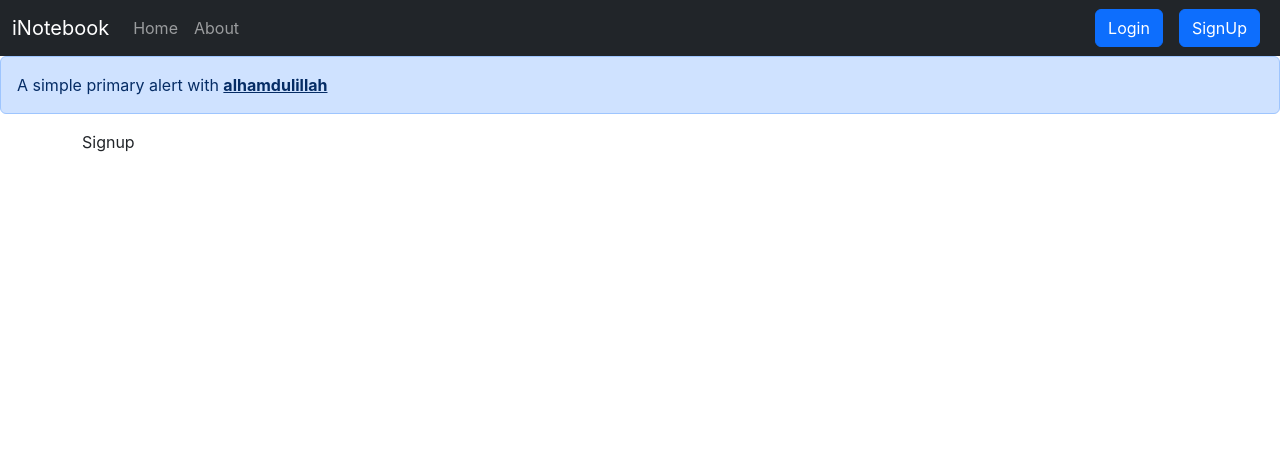
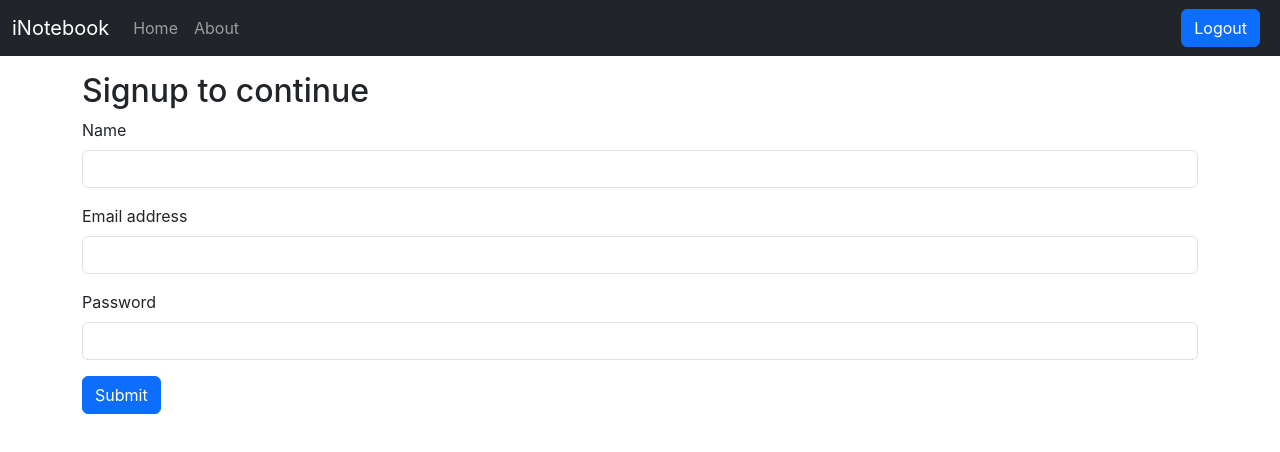
Before and after one commit to sarahasan17/iNotebook, a React (Create React App) app: page /signup in a window 1280 px wide. Shown: the top 452 px of the page. Built offline with nearby package versions, Linux system fonts and the light colour scheme; sample sign-in values are in the browser's storage.

Commit message:
fetch apis and logout

```diff
--- a/src/App.js
+++ b/src/App.js
@@ -5,23 +5,38 @@ import { BrowserRouter as Router, Routes, Route } from "react-router-dom";
 import About from './components/About';
 import Home from './components/Home';
 import NoteState from './context/notes/NotesState';
-import ALert from './components/ALert';
+import Alert from './components/Alert';
 import Login from './components/Login';
 import Signup from './components/Signup';
+import { useState } from 'react';
+
 
 function App() {
+   const [alert, setAlert] = useState(null);
+   const showAlert = (message, type) => {
+     setAlert({
+       msg: message,
+       type: type,
+     });
+     setTimeout(() => {
+       setAlert(null);
+     }, 2000);
+   };
   return (
     <>
       <NoteState>
         <Router>
           <Navbar />
-          <ALert message="alhamdulillah" />
+          <Alert alert={alert} />
           <div className="container">
             <Routes>
-              <Route path="/" element={<Home />} />
-              <Route path="/about" element={<About />} />
-              <Route path="/login" element={<Login />} />
-              <Route path="/signup" element={<Signup />} />
+              <Route path="/" element={<Home showAlert={showAlert} />} />
+              <Route path="/about" element={<About showAlert={showAlert} />} />
+              <Route path="/login" element={<Login showAlert={showAlert} />} />
+              <Route
+                path="/signup"
+                element={<Signup showAlert={showAlert} />}
+              />
             </Routes>
           </div>
         </Router>
--- a/src/components/ALert.js
+++ b/src/components/ALert.js
@@ -1,17 +1,22 @@
-import React from 'react'
+import React from "react";
 
-function ALert(props) {
+export default function Alert(props) {
   return (
-    <div>
-      <div className="alert alert-primary" role="alert">
-        A simple primary alert with{" "}
-        <a href="#" class="alert-link">
-          {props.message}
-        </a>
-
+    props.alert && (
+      <div style={{ height: "50px" }}>
+        <div
+          className={`alert alert-${props.alert.type} alert-dismissible fade show`}
+          role="alert"
+        >
+          <strong>{props.alert.type}</strong>:{props.alert.msg}
+          <button
+            type="button"
+            className="btn-close"
+            data-bs-dismiss="alert"
+            aria-label="Close"
+          ></button>
+        </div>
       </div>
-    </div>
+    )
   );
 }
-
-export default ALert
--- a/src/components/AddNote.js
+++ b/src/components/AddNote.js
@@ -1,7 +1,7 @@
 import React, { useContext,useState } from 'react'
 import noteContext from "../context/notes/notesContext";
 
-function AddNote() {
+function AddNote(props) {
     const noteval = useContext(noteContext);
     const {addNote} = noteval;
     const [note, setNotes] = useState({
@@ -12,6 +12,7 @@ function AddNote() {
     const handleClick=async(e)=>{
         e.preventDefault();
         await addNote(note.title,note.description,note.tag);
+        props.showAlert("notes added successfully", "success");
     };
     const onChange = (e) => {
         setNotes({...note,[e.target.name]:e.target.value})
--- a/src/components/Home.js
+++ b/src/components/Home.js
@@ -2,10 +2,11 @@ import React, { useContext } from "react";
 import Notes from "./Notes";
 import AddNote from "./AddNote";
 
-function Home() {
+function Home(props) {
+  const {showAlert}=props
   return (
     <div className="container">
-      <Notes/>
+      <Notes showAlert={showAlert}/>
     </div>
   );
 }
--- a/src/components/Login.js
+++ b/src/components/Login.js
@@ -1,6 +1,6 @@
 import React, { useState } from 'react'
 import { useNavigate } from "react-router-dom";
-function Login() {
+function Login(props) {
   const host = "http://localhost:5000";
   let navigate=useNavigate()
   const [credentials,setCredentials]=useState({email:"",password:""})
@@ -16,9 +16,11 @@ function Login() {
      const json=await response.json();
      if(json.success){
         localStorage.setItem('token',json.authtoken)
-        navigate('/')
+        navigate("/");
+        props.showAlert("login successful", "success");
+
      }else{
-        alert('write the correct credentials')
+        props.showAlert("invalid credentials","danger")
      }
      console.log(json)
   }
@@ -27,7 +29,8 @@ function Login() {
   };
   return (
     <div>
-      <form onSubmit={handleSubmit}>
+      <form onSubmit={handleSubmit} className="mt-3">
+        <h2>Login to continue</h2>
         <div className="mb-3">
           <label htmlFor="exampleInputEmail1" className="form-label">
             Email address
--- a/src/components/Navbar.js
+++ b/src/components/Navbar.js
@@ -1,11 +1,16 @@
 import React, { useEffect } from 'react'
-import { Link, useLocation } from 'react-router-dom'
+import { Link, useLocation, useNavigate } from 'react-router-dom'
 
 function Navbar() {
     let location=useLocation();
+    let navigate=useNavigate();
     useEffect(()=>{
         console.log(location)
     },[location])
+    const handleLogout=()=>{
+      localStorage.removeItem('token');
+      navigate('/login')
+    }
   return (
     <div>
       <nav className="navbar navbar-expand-lg navbar-dark bg-dark">
@@ -46,6 +51,7 @@ function Navbar() {
                 </Link>
               </li>
             </ul>
+            {!localStorage.getItem("token")?
             <form className="d-flex">
               <Link className="btn btn-primary mx-2" to="/login" role="button">
                 Login
@@ -54,6 +60,16 @@ function Navbar() {
                 SignUp
               </Link>
             </form>
+            :<form className="d-flex">
+
+              <button
+                className="btn btn-primary mx-2"
+                onClick={handleLogout}
+                role="button"
+              >
+                Logout
+              </button>
+            </form>}
           </div>
         </div>
       </nav>
--- a/src/components/NoteItem.js
+++ b/src/components/NoteItem.js
@@ -14,7 +14,10 @@ function NoteItem(props) {
             <h5 className="card-title">{note.title}</h5>
             <i
               className="fa-solid fa-trash mx-2"
-              onClick={() => deleteNote(note._id)}
+              onClick={() => {
+                deleteNote(note._id)
+                props.showAlert("notes deleted successfully", "success")
+              }}
             ></i>
             <i
               className="fa-solid fa-pen-to-square mx-2"
--- a/src/components/Notes.js
+++ b/src/components/Notes.js
@@ -2,19 +2,26 @@ import React, { useContext, useEffect, useRef, useState } from "react";
 import noteContext from "../context/notes/notesContext";
 import NoteItem from "./NoteItem";
 import AddNote from "./AddNote";
+import { useNavigate } from "react-router-dom";
 
-function Notes() {
+function Notes(props) {
+  let navigate = useNavigate();
   const noteval = useContext(noteContext);
-      const { notes, getNotes,editNote } = noteval;
+  const { notes, getNotes, editNote } = noteval;
+  const { showAlert } = props;
   const [note, setNotes] = useState({
-        id:"",
+    id: "",
     title: "",
     description: "",
     tag: "",
   });
-      useEffect(()=>{
-        getNotes()
-      },[])
+  useEffect(() => {
+    if (localStorage.getItem("token")!==null) {
+      getNotes();
+    } else {
+      navigate("/login");
+    }
+  }, []);
   const updateNote = (currentNote) => {
     ref.current.click();
     setNotes({
@@ -23,8 +30,9 @@ function Notes() {
       description: currentNote.description,
       tag: currentNote.tag,
     });
+    props.showAlert("notes updated successfully", "success");
   };
-      const ref=useRef(null)
+  const ref = useRef(null);
   const refclose = useRef(null);
 
   const handleClick = (e) => {
@@ -38,7 +46,7 @@ function Notes() {
   };
   return (
     <>
-      <AddNote />
+      <AddNote showAlert={showAlert} />
       <button
         ref={ref}
         type="button"
@@ -124,11 +132,16 @@ function Notes() {
         <h2>Your notes</h2>
         {notes.length === 0 && "No notes available"}
         {notes.map((note) => (
-          <NoteItem key={note._id} note={note} updateNote={updateNote} />
+          <NoteItem
+            key={note._id}
+            note={note}
+            updateNote={updateNote}
+            showAlert={props.showAlert}
+          />
         ))}
       </div>
     </>
   );
 }
 
-export default Notes
+export default Notes;
--- a/src/components/Signup.js
+++ b/src/components/Signup.js
@@ -1,11 +1,86 @@
-import React from 'react'
-
-function Signup() {
+import React, { useState } from "react";
+import { useNavigate } from "react-router-dom";
+function Signup(props) {
+  const host = "http://localhost:5000";
+  let navigate = useNavigate();
+  const [credentials, setCredentials] = useState({ name:"",email: "", password: "" });
+  const handleSubmit = async (e) => {
+    e.preventDefault();
+    const response = await fetch(`${host}/api/auth/createUser`, {
+      method: "POST",
+      headers: {
+        "Content-Type": "application/json",
+      },
+      body: JSON.stringify({
+        name: credentials.name,
+        email: credentials.email,
+        password: credentials.password,
+      }), // Pass note data
+    });
+    const json = await response.json();
+    if (json.success) {
+      localStorage.setItem("token", json.authtoken);
+      props.showAlert("signup successful","success" );
+      navigate("/");
+    } else {
+      props.showAlert("invalid credentials", "danger" );
+    }
+    console.log(json);
+  };
+  const onChange = (e) => {
+    setCredentials({ ...credentials, [e.target.name]: e.target.value });
+  };
   return (
     <div>
-      Signup
+      <form onSubmit={handleSubmit} className="mt-3">
+        <h2>Signup to continue</h2>
+        <div className="mb-3">
+          <label htmlFor="exampleInputPassword1" className="form-label">
+            Name
+          </label>
+          <input
+            type="text"
+            className="form-control"
+            id="name"
+            name="name"
+            value={credentials.name}
+            onChange={onChange}
+          />
+        </div>
+        <div className="mb-3">
+          <label htmlFor="exampleInputEmail1" className="form-label">
+            Email address
+          </label>
+          <input
+            type="email"
+            className="form-control"
+            id="email"
+            name="email"
+            aria-describedby="emailHelp"
+            value={credentials.email}
+            onChange={onChange}
+          />
+        </div>
+        <div className="mb-3">
+          <label htmlFor="exampleInputPassword1" className="form-label">
+            Password
+          </label>
+          <input
+            type="password"
+            className="form-control"
+            id="password"
+            name="password"
+            value={credentials.password}
+            onChange={onChange}
+          />
+        </div>
+
+        <button type="submit" className="btn btn-primary">
+          Submit
+        </button>
+      </form>
     </div>
-  )
+  );
 }
 
-export default Signup
+export default Signup;
```
Also changed, not shown: src/context/notes/NotesState.js (+4 -7 lines), 1 other file (tests, documents, lock files or other folders). Lines whose indentation alone changed are shown as unchanged.
